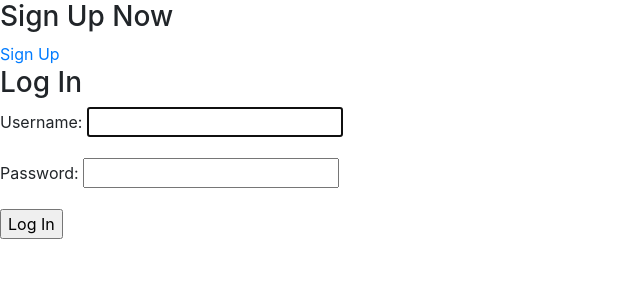
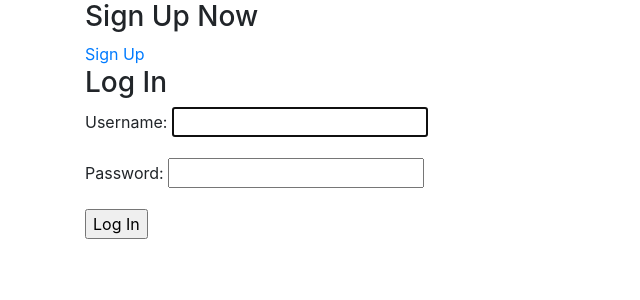
Before and after one commit to franfif/litreview, a Django app: page / in a window 1280 px wide. Shown: the part 56-356 px from the top of the page, without its empty margins (0-640 px from the left). Run offline with Django 4.2, Linux system fonts and the light colour scheme; some libraries are stand-ins or nearby versions.

Commit message:
change class name to container

```diff
--- a/templates/base.html
+++ b/templates/base.html
@@ -48,7 +48,7 @@
                 {% endfor %}
             </ul>
         {% endif %}
-        <div class="main">
+        <div class="container">
             {% block content %}{% endblock %}
         </div>
     </body>
```
